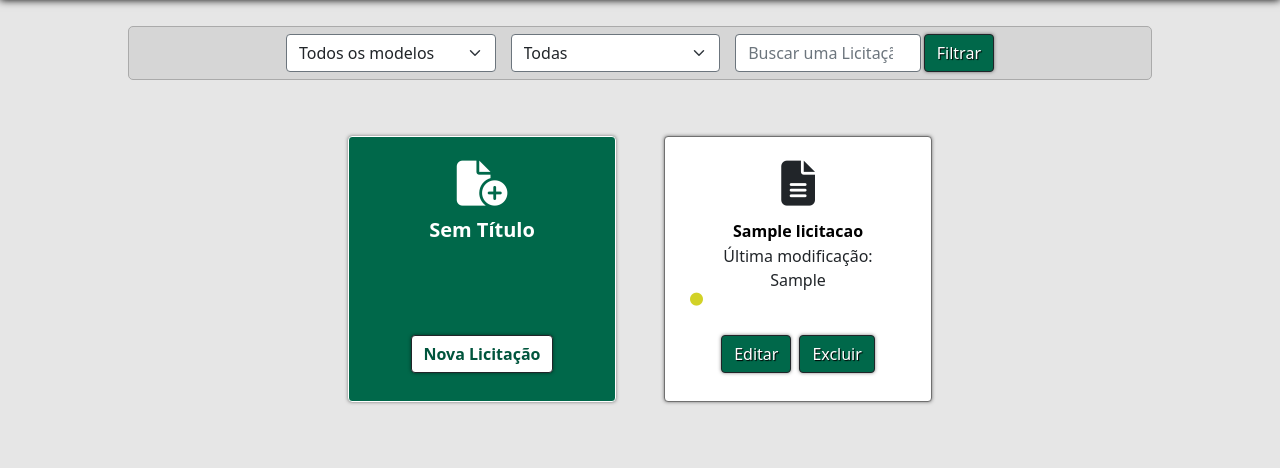
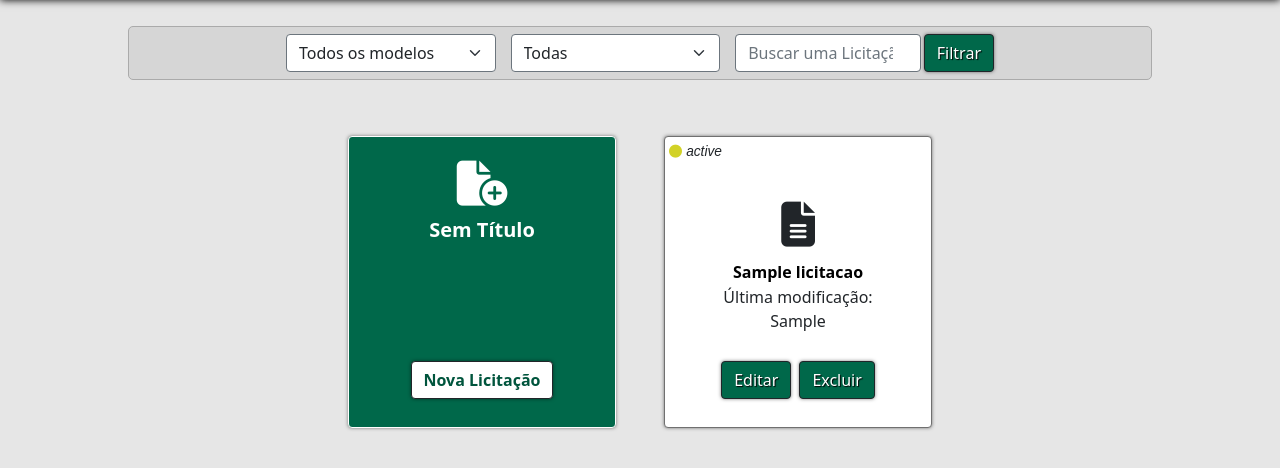
Before and after one commit to vic37get/Altair, a Django app: page / in a window 1280 px wide. Shown: the part 57-525 px from the top of the page. Run offline with Django 4.2, Linux system fonts and the light colour scheme; tables that the repository leaves empty hold one stand-in row (values such as "Sample post"); a database or web service that is not in the repository returns one stand-in record (values such as "Sample title"); some libraries are stand-ins or nearby versions.

Commit message:
#49 status das licitações adicionados ao front-end

```diff
--- a/construtor_licitacoes/static/construtor_licitacoes/css/estilo_construtor.css
+++ b/construtor_licitacoes/static/construtor_licitacoes/css/estilo_construtor.css
@@ -25,3 +25,19 @@
     font-size: 22px !important;
     white-space: nowrap;
 }
+
+.licitacaoStatus{
+    padding-top: 0.5ch;
+    align-items: baseline;
+    font-size: 1.5ch;
+    font-style: italic;
+
+}
+
+.licitacaoStatus i{
+    padding: 0.5ch;
+}
+
+.licitacaoStatus p{
+    font-family: Arial, Helvetica, sans-serif;
+}
--- /dev/null
+++ b/construtor_licitacoes/static/construtor_licitacoes/js/index.js
@@ -0,0 +1,17 @@
+
+function statusLicitacao(licitacao,id) {
+
+    console.log("isso aí mermo: "+licitacao);
+    if(licitacao=="pending"){
+        document.getElementById("status"+id).style.color = "green" ;
+        console.log("status"+id)
+
+    }
+
+    if(licitacao == "submetido" ){
+        document.getElementById("status"+id).style.color = "red" ;
+        console.log("status"+id)
+    }
+
+
+  }
--- a/home_page/templates/home_page/base.html
+++ b/home_page/templates/home_page/base.html
@@ -29,6 +29,7 @@
         <script src={%static "construtor_licitacoes/js/getsTinyMCE.js"%} ></script>
         <script src={%static "construtor_licitacoes/js/templatesSecoes.js"%} ></script>
         <script src={%static "construtor_licitacoes/js/downloadPdf.js"%} ></script>
+        <script src={%static "construtor_licitacoes/js/index.js"%} ></script>
 
         <!-- CSS -->
         <link href={%static "construtor_licitacoes/css/estilo_adicionar.css" %} rel="stylesheet" referrerpolicy="origin"></script>
@@ -64,7 +65,7 @@
     </nav>
 
 
-    <body id="main_body">
+    <body id="main_body"  ">
         <!-- Navigation-->
         <!-- Section-->
         <section class="py-5" id="corpo_principal">
--- a/home_page/templates/home_page/index.html
+++ b/home_page/templates/home_page/index.html
@@ -50,11 +50,16 @@
     {% for licitacao in licitacoes%}
     <div class="col mb-3 mt-5">
         <div class="card h-100">
+            <div class="licitacaoStatus d-flex flex-row" >
+                <i id="status{{licitacao|private:'_id'}}" class="status pendente fa-solid fa-circle"></i>
+                <p class="nomeStatus">{{licitacao.status}}</p>
+            </div>
             <div class="card-body p-4 text-center">
-                <i class="fa-solid fa-file-lines ico-size"></i>
+                <i class="fa-solid fa-file-lines ico-size" ></i>
                 <div class="text-center d-flex flex-column tituloEditavel">
                     <!-- titulo-->
                     <input id="inputTitleHomePage{{licitacao|private:'_id'}}" class="fw-bolder text-center border-0 " value="{{licitacao.tituloArquivo}}"></input>
+
                     <script>
                         $("#inputTitleHomePage{{licitacao|private:'_id'}}").on('input', function() {
                             var titulo = {'tituloArquivo':$(this).val()}
@@ -67,11 +72,13 @@
                                 cache: false,
                             });
                         });
+
+                        $(window).on('load', statusLicitacao("{{licitacao.status}}","{{licitacao|private:'_id'}}"));
+
                     </script>
                     <!-- algum dado a escolha {{licitacao.nome_arquivo}}-->
                     Última modificação:<br>{{licitacao.dataModificacao}}
                     <br>
-                    <i class="status pendente fa-solid fa-circle"></i>
                 </div>
             </div>
             <!-- Product actions-->
```
